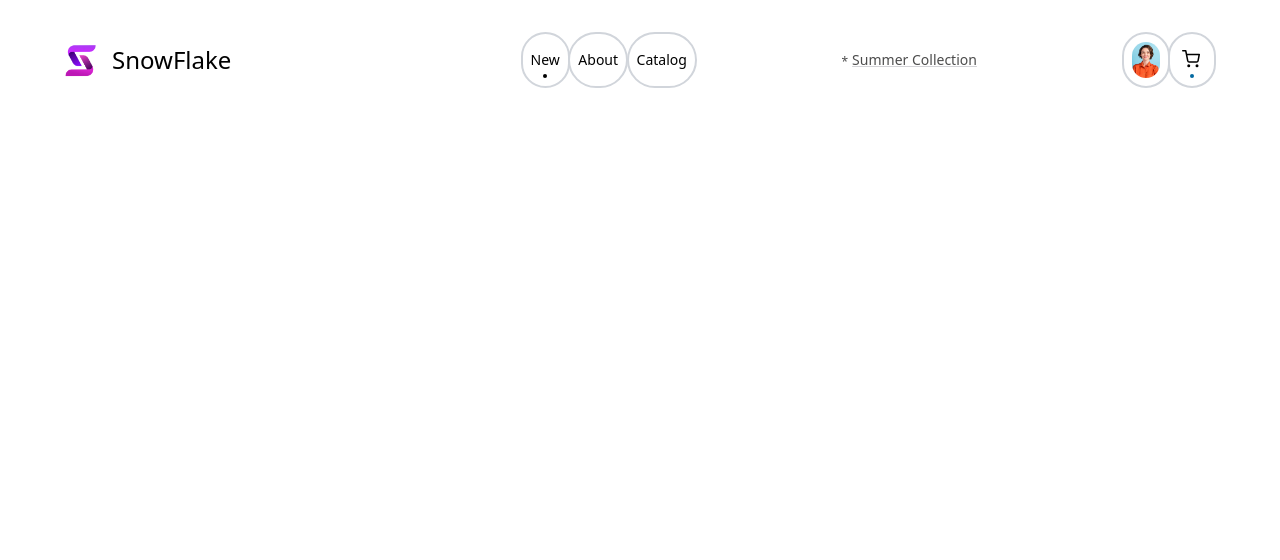
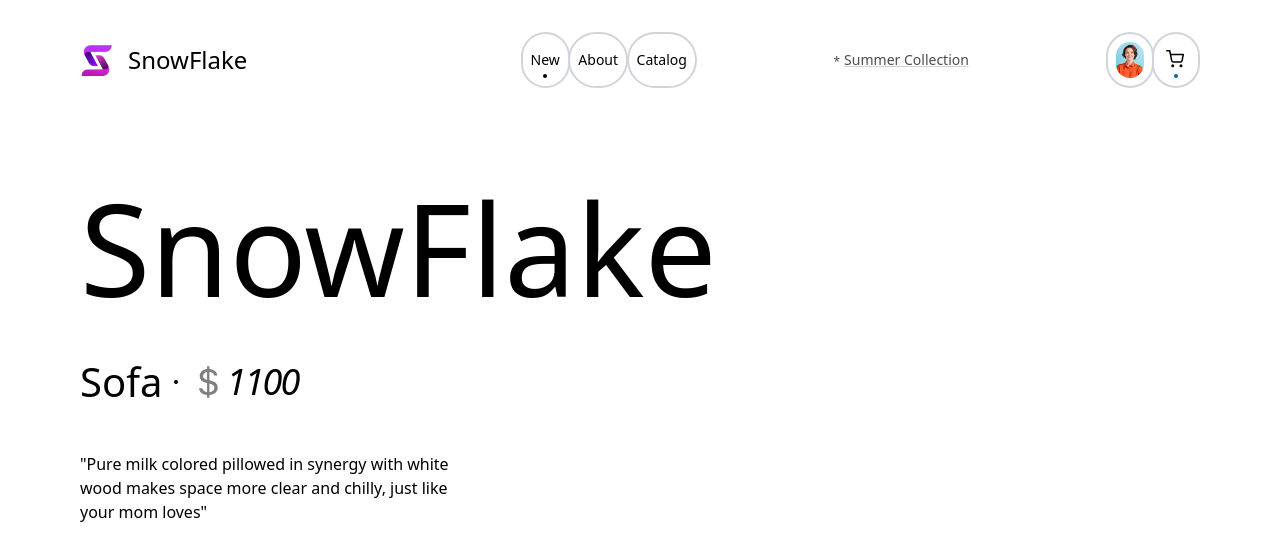
Before and after one commit to AmirVahedix/snowflake, a React (Vite) app: page / in a window 1280 px wide. Shown: the top 560 px of the page. Built offline with nearby package versions, Linux system fonts and the light colour scheme.

Commit message:
Added main content

```diff
--- a/src/App.tsx
+++ b/src/App.tsx
@@ -1,9 +1,28 @@
 import Header from "./components/Header";
+
+import { BsCurrencyDollar } from "react-icons/bs";
 
 function App() {
   return (
-    <div className="px-16 py-8">
+    <div className="px-20 py-8">
       <Header />
+      <main className="mt-24 grid grid-cols-2">
+        <div className="flex flex-col">
+          <h1 className="text-9xl">SnowFlake</h1>
+          <div className="mt-10 flex items-center gap-3">
+            <p className="text-[2.5rem] font-light">Sofa</p>
+            <div className="w-1 h-1 rounded-full bg-black"></div>
+            <div className="flex items-center">
+              <BsCurrencyDollar className="text-4xl text-[#7F7F7F]" />
+              <p className="text-4xl italic tracking-tighter">1100</p>
+            </div>
+          </div>
+          <p className="mt-10 max-w-sm">
+            "Pure milk colored pillowed in synergy with white wood makes space
+            more clear and chilly, just like your mom loves"
+          </p>
+        </div>
+      </main>
     </div>
   );
 }
--- a/src/components/Header/index.tsx
+++ b/src/components/Header/index.tsx
@@ -1,8 +1,10 @@
+import { FiShoppingCart } from "react-icons/fi";
+
 import Menu from "./Menu";
 import MenuItem from "./MenuItem";
-import { FiShoppingCart } from "react-icons/fi";
+import Logo from "./Logo";
+
 import ProfileImage from "../../assets/profile.jpg";
-import Logo from "./Logo";
 
 const Header = () => {
   return (
```
